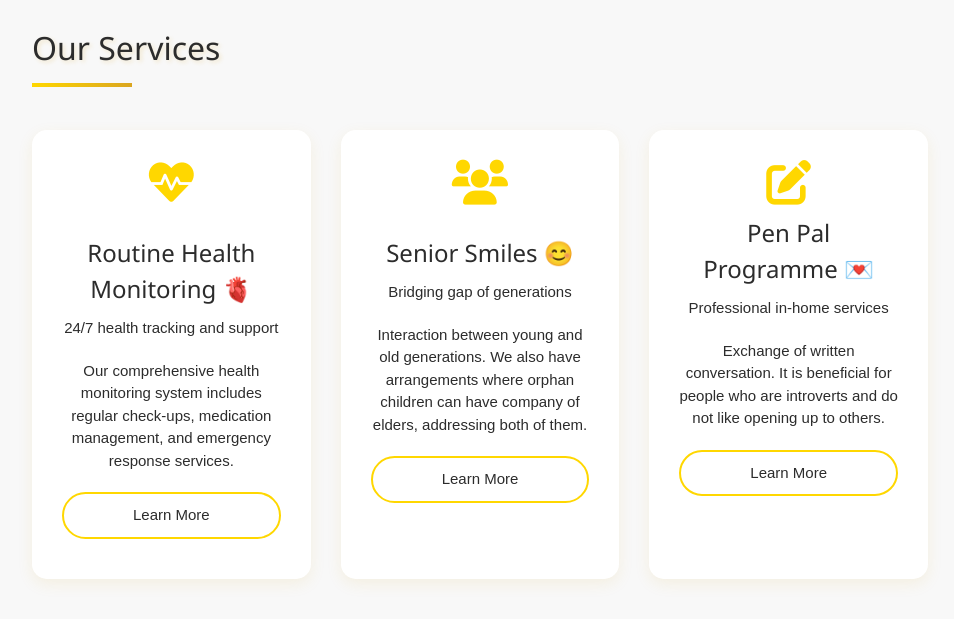
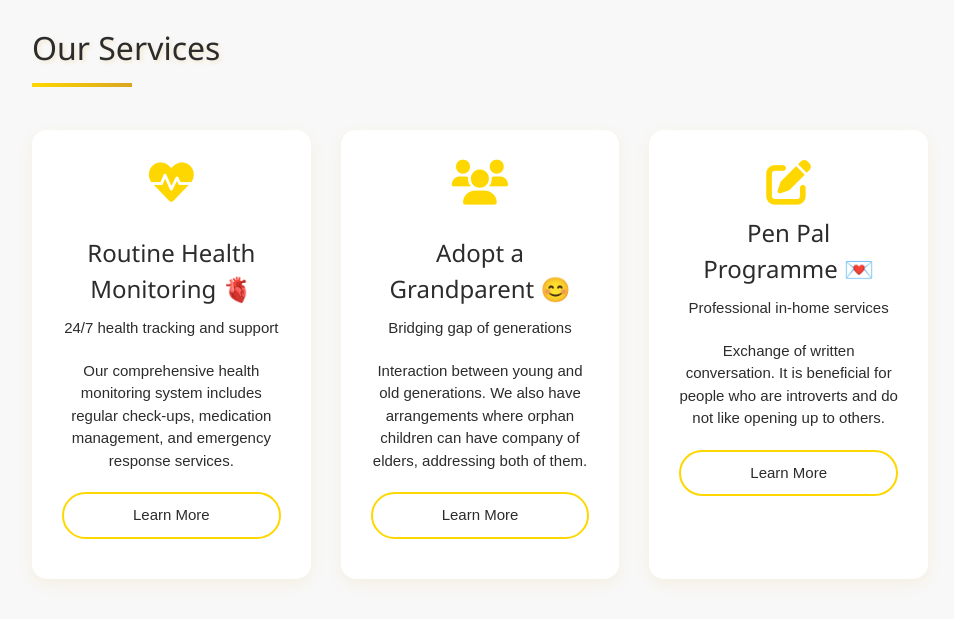
Before and after one commit to KavyaPratap/webgreenpulse, a Flask app: page / in a window 1280 px wide. Shown: the part 2032-2651 px from the top of the page, without its empty margins (160-1114 px from the left). Run offline with Flask 3, Linux system fonts and the light colour scheme.

Commit message:
Update index.html

```diff
--- a/templates/index.html
+++ b/templates/index.html
@@ -213,7 +213,7 @@
 
             <div class="feature-card">
                 <i class="fas fa-users feature-icon"></i>
-                <h3>Senior Smiles 😊</h3>
+                <h3>Adopt a Grandparent 😊</h3>
                 <p>Bridging gap of generations</p>
                 <div class="feature-description">
                     <p>Interaction between young and old generations. We also have arrangements where orphan children can have company of elders, addressing both of them.</p>
```
